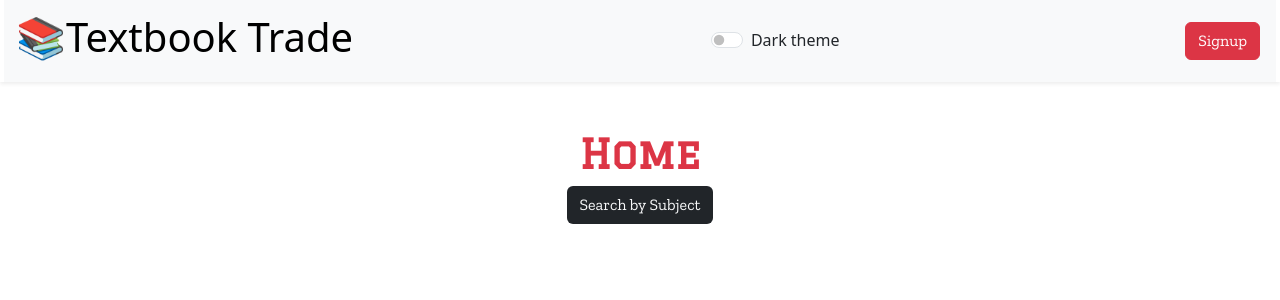
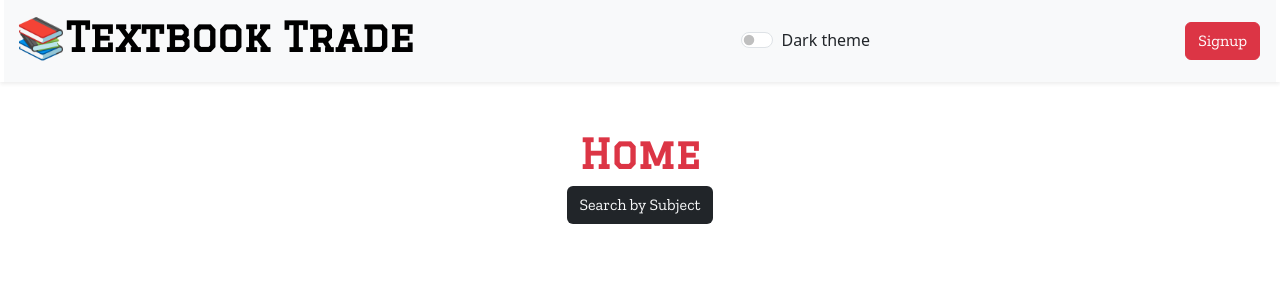
Before and after one commit to camillebagnani/textbook-trade, a React (Vite) app in the folder client/: page / in a window 1280 px wide. Shown: the top 300 px of the page. Built offline with nearby package versions, Linux system fonts and the light colour scheme; no server answers; a web font is replaced by a local one.

Commit message:
Fixed styling after merge conflict

```diff
--- a/client/src/components/BookItem/index.jsx
+++ b/client/src/components/BookItem/index.jsx
@@ -93,7 +93,7 @@ function BookItem(props) {
               onClick={handleAddTransaction}
               key={props.bookData._id}
               value={props.bookData.user._id}
-              variant="primary"
+              variant="danger"
               className={
                 props.page === "Home"
                   ? submitted
@@ -129,7 +129,7 @@ function BookItem(props) {
           onClick={handleDelete}
           variant="danger"
           type="submit"
-          className={props.page === "User" ? "btn btn-warning" : "d-none"}
+          className={props.page === "User" ? "btn btn-danger" : "d-none"}
         >
           Delete
         </Button>
--- a/client/src/components/Nav/index.jsx
+++ b/client/src/components/Nav/index.jsx
@@ -59,7 +59,7 @@ function Nav() {
       <nav className="navbar bg-body-tertiary">
         <div className="container-fluid">
           <a className="navbar-brand" href="/">
-            <h1>
+            <h1 className="graduate-regular fw-bold">
               <span role="img" aria-label="textbook">
                 📚
               </span>
```
